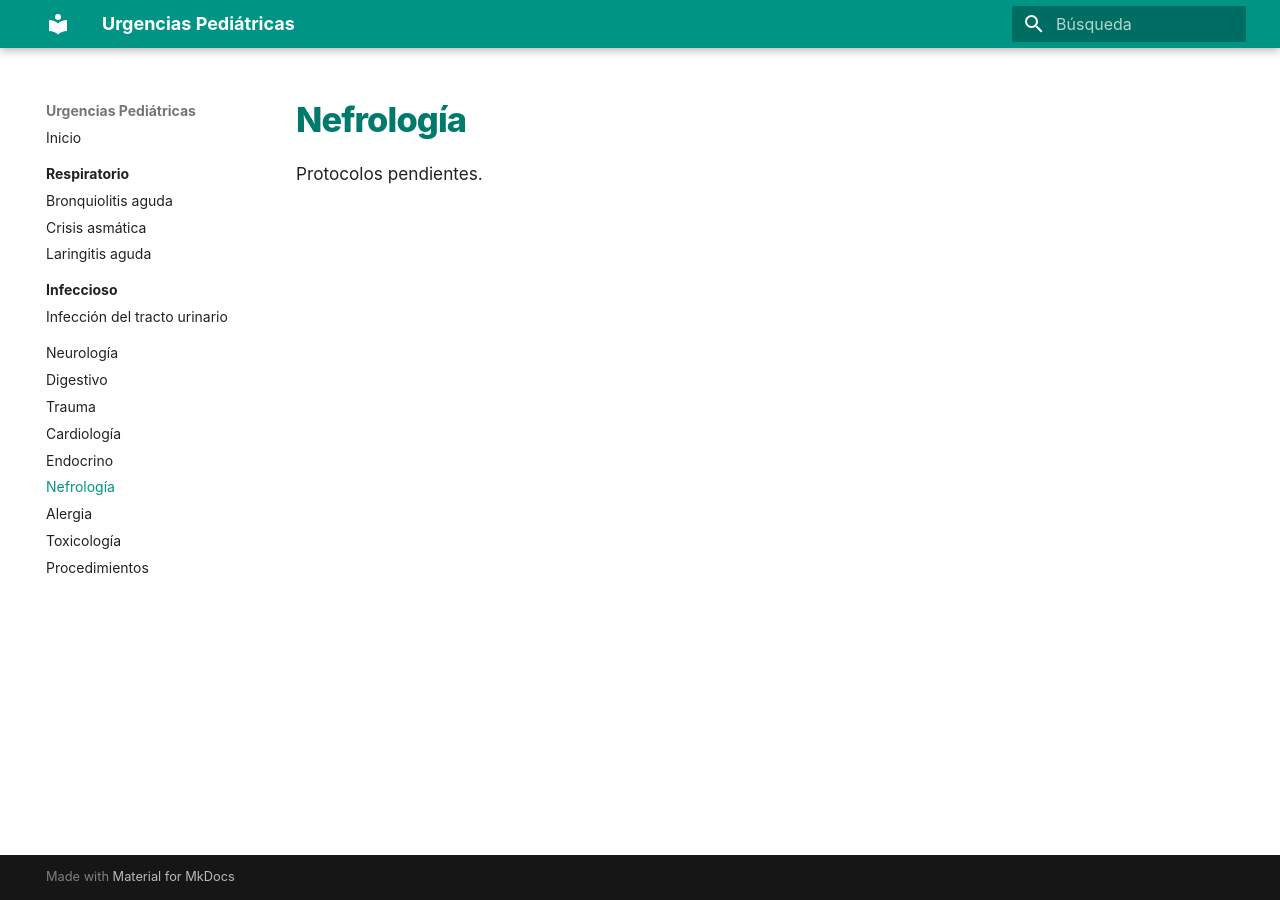
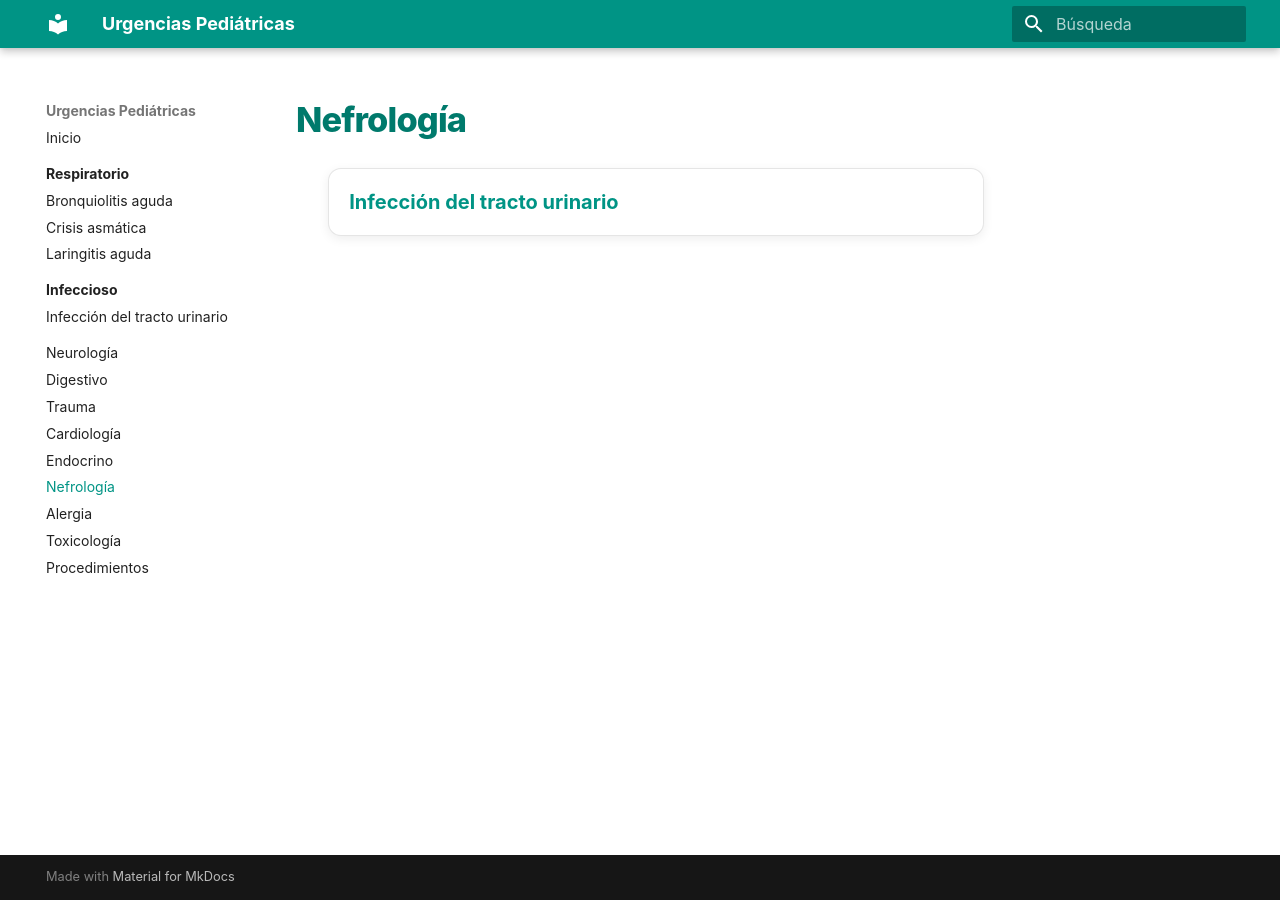
Before and after one commit to gonzaloares/urgencias-pediatricas, an MkDocs documentation site: the page built from docs/nefrologia/index.md, in a window 1280 px wide. Built offline with MkDocs 1.6.1 and Material for MkDocs 9.7.7, drawn with Linux system fonts in a browser that asks for light colours.

Commit message:
Enlaza el protocolo de ITU desde Nefrología

```diff
--- a/docs/nefrologia/index.md
+++ b/docs/nefrologia/index.md
@@ -1,3 +1,7 @@
 # Nefrología
 
-Protocolos pendientes.
+<div class="protocol-index" markdown="1">
+
+- [Infección del tracto urinario](../infeccioso/infeccion-tracto-urinario.md)
+
+</div>
```
